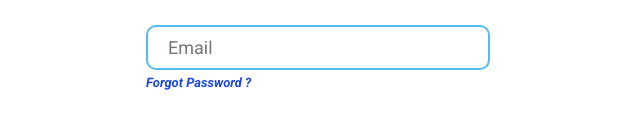
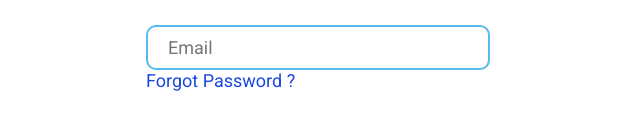
Before and after one commit to hareesh-r/Graphical-password-authentication, a React (Create React App) app in the folder client/: page /Login in a window 1280 px wide. Shown: the part 288-422 px from the top of the page, without its empty margins (319-959 px from the left). Built offline with nearby package versions, Linux system fonts and the light colour scheme.

Commit message:
fix : Removed unwanted A tags

```diff
--- a/client/src/Login.js
+++ b/client/src/Login.js
@@ -55,7 +55,7 @@ function Login() {
             }}
           />
           <div className="forgot-password">
-            <a href="http://localhost:3000/Forgot">Forgot Password ?</a>
+            <Link to="/Forgot">Forgot Password ?</ Link>
           </div>
         </div>
       </div>
```
